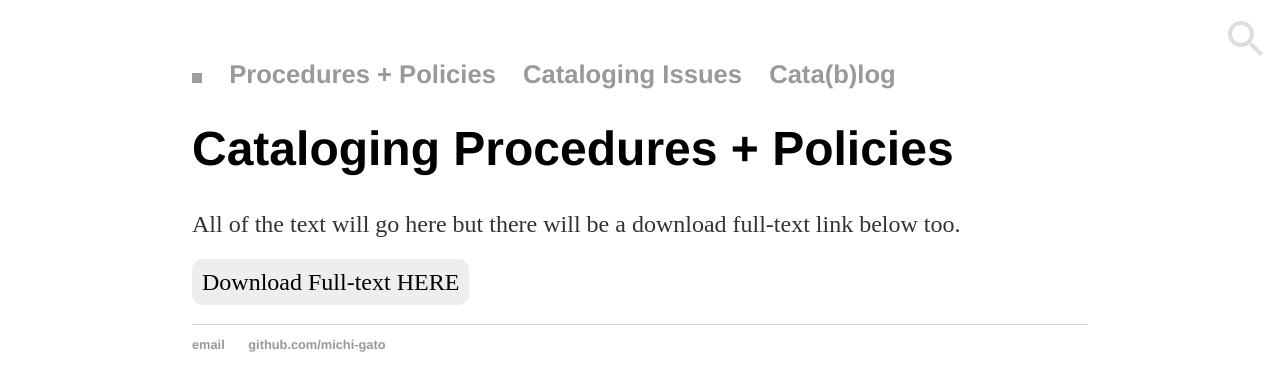
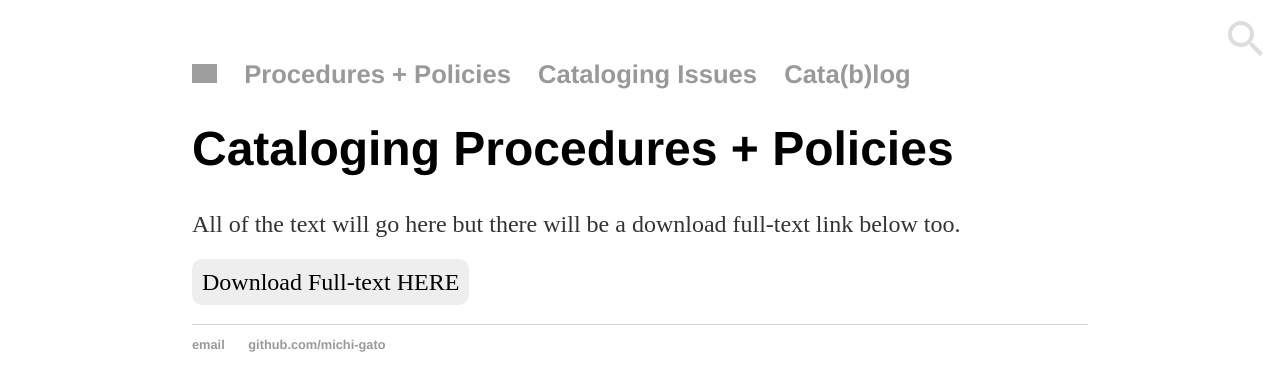
Before and after one commit to cat-alog/cat-alog.github.io, a Jekyll site: the page built from summary/index.html, in a window 1280 px wide. Shown: the top 391 px of the page. Built offline with Jekyll 4.4.1, drawn with Linux system fonts in a browser that asks for light colours; grey boxes are pictures that could not be loaded.

Commit message:
home icon size

```diff
--- a/css/main.css
+++ b/css/main.css
@@ -71,6 +71,6 @@ td{
 }
 
 .homeicon {
-	width: 10px;
-	height: 10px;
+	width: 25px;
+	height: auto;
 }
```
